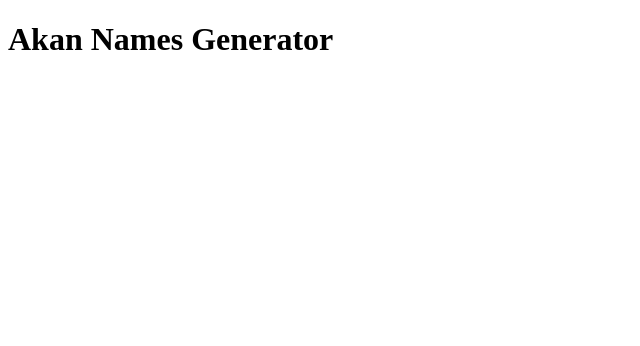
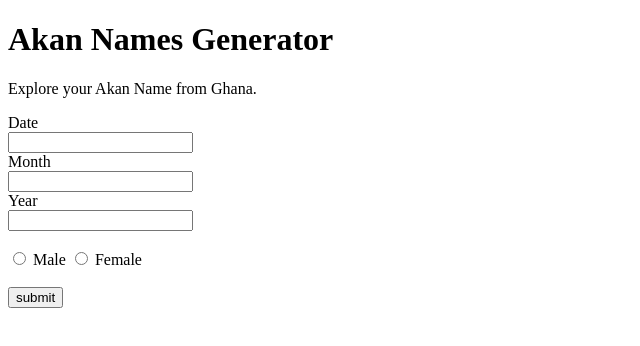
Before and after one commit to priscillapepe/Akan-Names, a plain HTML site: page index.html in a window 1280 px wide. Shown: the whole page, without its empty margins (0-640 px from the left). Drawn offline with Linux system fonts and the light colour scheme.

Commit message:
add h1 and paragraph

```diff
--- a/index.html
+++ b/index.html
@@ -8,6 +8,23 @@
 </head>
 <body>
     <h1>Akan Names Generator</h1>
-    <p></p>
+    <p>Explore your Akan Name from Ghana.</p>
+
+    <form>
+        <label for="date">Date</label><br>
+        <input type="text" id="date" name="date" required><br>
+        <label for="month">Month</label><br>
+        <input type="text" id="month" name="month" required><br>
+        <label for="year">Year</label><br>
+        <input type="text" id="year" name="year" required>
+    </form><br>
+    <input type="radio" id="male" name="gender" value="male">
+    <label for="male">Male</label>
+    <input type="radio" id="female" name="gender" value="female">
+    <label for="female">Female</label><br><br>
+    <input type="submit" value="submit">
+    <script src= script.js>
+        <var days=
+    </script>
 </body>
 </html>
```
